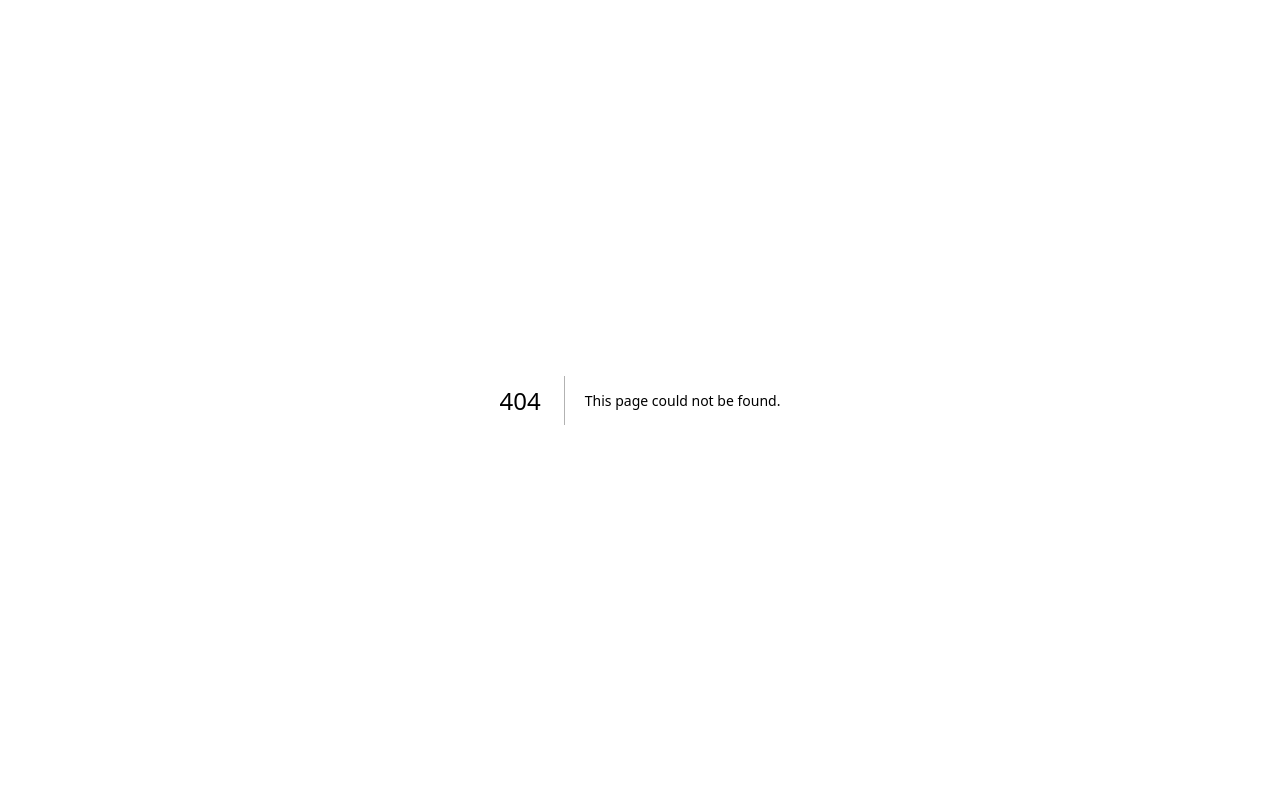
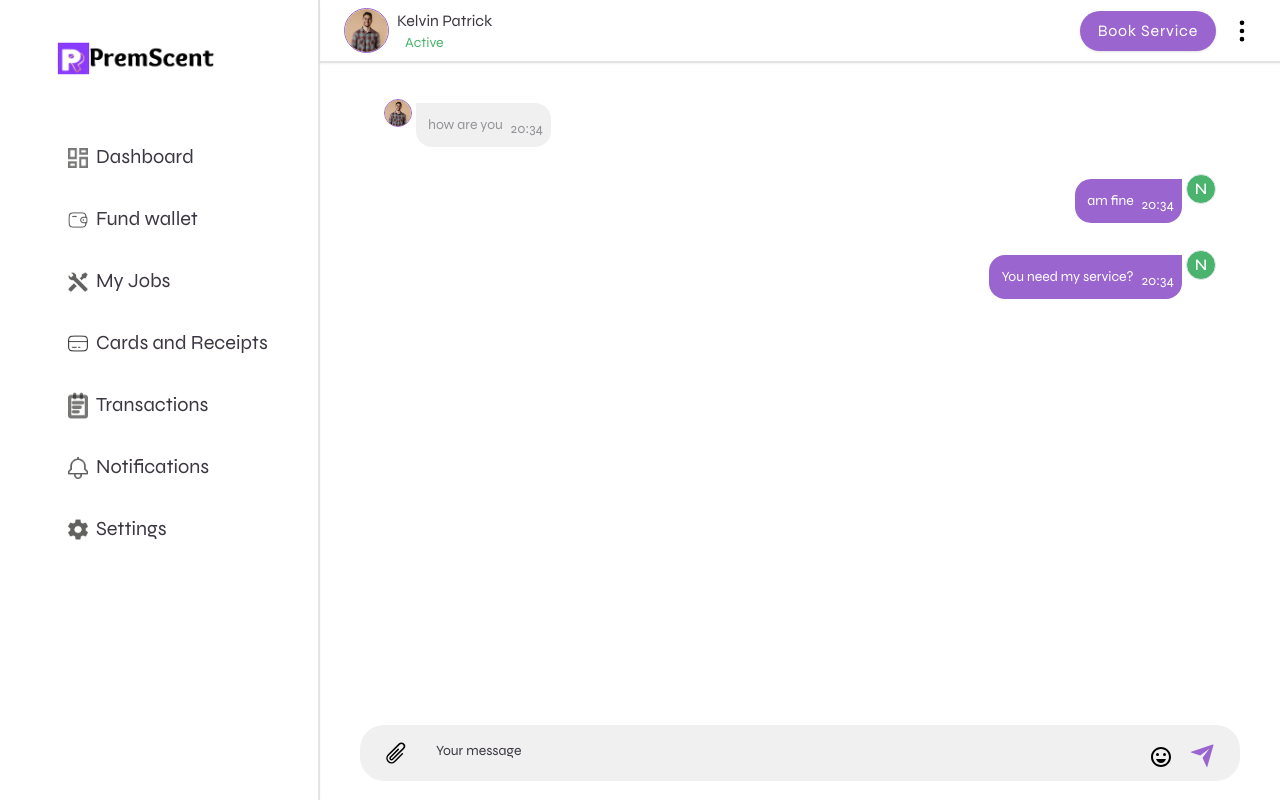
Before and after one commit to JerrySplendour/exserc-client, a Next.js app: page /user/chat in a window 1280 px wide. Before the commit this address had no page. Built offline with nearby package versions, Linux system fonts and the light colour scheme.

Commit message:
add chat page

```diff
--- /dev/null
+++ b/app/(dashboard)/user/chat/page.tsx
@@ -0,0 +1,94 @@
+import Image from 'next/image'
+import React from 'react'
+import { MdOutlineEmojiEmotions } from 'react-icons/md'
+import { RiSendPlaneFill } from "react-icons/ri";
+import { HiOutlinePaperClip } from "react-icons/hi2";
+
+const Chat = () => {
+  return (
+        <div className='relative h-full flex flex-col w-full'>
+            {/* message area */}
+            <div className='w-full justify-end h-full flex-col gap-1 flex'>
+                <div className='overflow-y-auto h-full py-2 hover:on-scrollbar'>
+
+                    {/* recieved messages */}
+                    <div className='px-6 lg:px-10 xl:px-16 my-2 gap-1 flex items-center justify-start'>
+                            <figure className='w-[28px] h-[28px] rounded-full overflow-hidden border border-primary-1'>
+                                <Image src='/assets/images/big-profile_pic.jfif' className='w-full h-full object-cover' alt='logo' width={128} height={128} />
+                            </figure>
+                        <div className='flex relative items-end flex-col max-w-[70%] mt-6 text-black-2  rounded-lg'>
+                            <div className='flex items-start flex-col bg-[#f0f0f0] z-10 rounded-tr-2xl rounded-b-2xl p-[6px] xl:p-2'>
+                                {/* <p className='text-xs font-bold'>Roland Odenore</p> */}
+                                <section className='flex items-center gap-1'>
+                                <p className='text-xs lg:text-sm px-1 break-words'>how are you</p>
+                                <div className='flex items-center self-end gap-1 pt-2'>
+                                    <span className='text-[10px] lg:text-sm font-light'>20:34</span>
+                                </div>
+                                </section>
+                            </div>
+                            {/* <IoTriangle className='absolute overflow-hidden -top-[7px] left-[98%] z-0 inline-block w-6 h-6 rotate-[60deg] text-primary-two'/> */}
+                        </div>
+                    </div>
+
+                    {/* sent message */}
+                    <div className='px-6 lg:px-10 xl:px-16 my-2 gap-1 flex items-center justify-end'>
+                        <div className='flex relative mt-6 items-end flex-col max-w-[70%] text-white  rounded-lg'>
+                            <div className='flex items-end flex-col bg-primary-1 z-10 rounded-tl-2xl rounded-b-2xl p-[6px] xl:p-2'>
+                                {/* <p className='text-xs font-bold'>Roland Odenore</p> */}
+                                <section className='flex items-center gap-1'>
+                                <p className='text-xs lg:text-sm px-1 break-words'>am fine</p>
+                                <div className='flex items-center self-end gap-1 pt-2'>
+                                    <span className='text-[10px] lg:text-sm font-light'>20:34</span>
+                                </div>
+                                </section>
+                            </div>
+                            {/* <IoTriangle className='absolute overflow-hidden -top-[7px] left-[98%] z-0 inline-block w-6 h-6 rotate-[60deg] text-primary-two'/> */}
+                        </div>
+                        <div className='w-[30px] h-[30px] flex items-center justify-center rounded-full overflow-hidden text-base p-1 font-medium text-white border bg-[#4AB46E]'>
+                            N
+                        </div>
+                    </div>
+                    <div className='px-6 lg:px-10 xl:px-16 my-2 gap-1 flex items-center justify-end'>
+                        <div className='flex relative mt-6 items-end flex-col max-w-[70%] text-white  rounded-lg'>
+                            <div className='flex items-end flex-col bg-primary-1 z-10 rounded-tl-2xl rounded-b-2xl p-[6px] xl:p-2'>
+                                {/* <p className='text-xs font-bold'>Roland Odenore</p> */}
+                                <section className='flex items-center gap-1'>
+                                <p className='text-xs lg:text-sm px-1 break-words'>You need my service?</p>
+                                <div className='flex items-center self-end gap-1 pt-2'>
+                                    <span className='text-[10px] lg:text-sm font-light'>20:34</span>
+                                </div>
+                                </section>
+                            </div>
+                            {/* <IoTriangle className='absolute overflow-hidden -top-[7px] left-[98%] z-0 inline-block w-6 h-6 rotate-[60deg] text-primary-two'/> */}
+                        </div>
+                        <div className='w-[30px] h-[30px] flex items-center justify-center rounded-full overflow-hidden text-base p-1 font-medium text-white border bg-[#4AB46E]'>
+                            N
+                        </div>
+                    </div>
+
+                </div>
+            </div>
+
+            {/* keyboard area */}
+            <div className='self-end absolute top-0 left-1/2 -translate-x-1/2 z-10 flex items-end w-11/12 bottom-2 bg-[#f0f0f0] rounded-3xl py-1 px-4'>
+                <div className='py-1'>
+                    <button className='p-[6px] flex items-center justify-center lg:p-2'>
+                        <HiOutlinePaperClip size={24} color="#000" />
+                    </button>
+                </div>
+                <div className='py-1 lg:py-2 px-2 lg:px-3 max-h-36 h-[25px] my-1 mx-2 bg-light-bg rounded-md flex items-center justify-center flex-1'>
+                    <textarea placeholder='Your message' id='message' className='text-unread-msg placeholder:text-black-1 p-0 bg-transparent resize-none overflow-y-auto w-full no-scrollbar outline-none text-sm'>
+                    </textarea>
+                </div>
+                <button className='p-[6px] flex items-center justify-center lg:p-2'>
+                    <MdOutlineEmojiEmotions size={24} color="#000" />
+                </button>
+                <button className='p-[6px] flex items-center justify-center lg:p-2'>
+                    <RiSendPlaneFill size={27}  className='duration-500 text-primary-1' />
+                </button>
+            </div>
+        </div>
+  )
+}
+
+export default Chat
--- a/app/(dashboard)/user/layout.tsx
+++ b/app/(dashboard)/user/layout.tsx
@@ -3,6 +3,7 @@ import { Sheet } from "@/components/ui/sheet";
 import DNavbar from "@/components/dashboard/DNavbar";
 import DMenubar from "@/components/dashboard/DMenubar";
 import DSidebar from "@/components/dashboard/DSidebar";
+import CNavbar from "@/components/dashboard/CNavbar";
 
 export const metadata: Metadata = {
   title: "Dashboard - seeker & provider",
@@ -22,8 +23,10 @@ export default function RootLayout({
         <div className="col-start-1 lg:col-start-4 col-span-full h-full row-start-1 lg:h-screen">
             <Sheet>
               <DNavbar />
+              <CNavbar />
               <DMenubar />
             </Sheet>
+            {/* <div className="h-[calc(100%-env(safe-area-inset-bottom))] overflow-y-auto no-scrollbar"> */}
             <div className="h-[calc(100vh-62px)] overflow-y-auto lg:h-[calc(100vh-74px)] no-scrollbar">
               {children}
             </div>
--- /dev/null
+++ b/components/dashboard/CNavbar.tsx
@@ -0,0 +1,44 @@
+'use client'
+import React from 'react'
+import { HiOutlineDotsVertical } from 'react-icons/hi'
+import BookService from '../BookService'
+import Image from 'next/image'
+import { usePathname } from 'next/navigation'
+
+const CNavbar = () => {
+    const pathname = usePathname()
+  return (
+    pathname?.includes('chat') &&
+    <div className='flex items-center justify-center w-full z-10'>
+        <div className='flex items-center justify-between lg:gap-20 shadow-sm w-full py-2 px-2 xl:px-6 border-b-[0.15em] border-[rgba(0,0,0,0.11)] '>
+            <div className='flex items-center w-full justify-start gap-2'>
+                <figure className='w-[45px] h-[45px] rounded-full overflow-hidden border border-primary-1'>
+                    <Image src='/assets/images/big-profile_pic.jfif' className='w-full h-full object-cover' alt='logo' width={128} height={128} />
+                </figure>
+                <div className='flex flex-1 flex-col'>
+                    <p className='text-black-1 text-sm lg:text-base'>Kelvin Patrick</p>
+                    <span className='text-[#4AB46E] text-xs lg:text-sm flex items-center gap-1'>
+                        <div className='animate-ping duration-1500 ease-in-out w-[4px] h-[4px] rounded-full bg-[#4AB46E]'></div>
+                        <span>Active</span>
+                    </span>
+                </div>
+            </div>
+            <div className='flex gap-2 justify-end'>
+                <div className='flex items-center gap-0 lg:gap-3'>
+                    <div className='flex items-center gap-2'>
+                        <BookService variant="default" size={'rs'}  className='rounded-full font-normal px-2 lg:px-4' />
+                        {/* <Button type='button' variant="outline" className='rounded-full'>Back</Button> */}
+                    </div>
+                    <div>
+                        <figure className='w-[28px] h-[28px] cursor-pointer'>
+                            <HiOutlineDotsVertical className='w-full h-full tracking' />
+                        </figure>
+                    </div>
+                </div>
+            </div>
+        </div>
+    </div>
+  )
+}
+
+export default CNavbar
--- a/components/dashboard/DNavbar.tsx
+++ b/components/dashboard/DNavbar.tsx
@@ -13,7 +13,9 @@ import { Input } from '../ui/input'
 
 const DNavbar = () => {
     const pathname = usePathname()
+
   return (
+    !pathname?.includes('chat') &&
     <div className='flex items-center justify-center w-full z-10'>
         <div className='flex items-center justify-between gap-4 lg:gap-20 shadow-sm w-full py-4 px-4 xl:px-6 border-b-[0.15em] border-[rgba(0,0,0,0.11)] '>
             <div className={cn('flex items-center gap-6 lg:hidden', {'lg:flex': pathname.includes('seeker')})}>
--- a/tailwind.config.ts
+++ b/tailwind.config.ts
@@ -42,6 +42,9 @@ const config = {
         "slidedown": "slidedown 0.8s ease-in-out",
         "slideup": "slideup 0.8s ease-in-out"
       },
+      transitionDuration: {
+        '1500': '1500ms'
+      },
       colors: {
         primary: {
           1: "#9A65CF"
```
